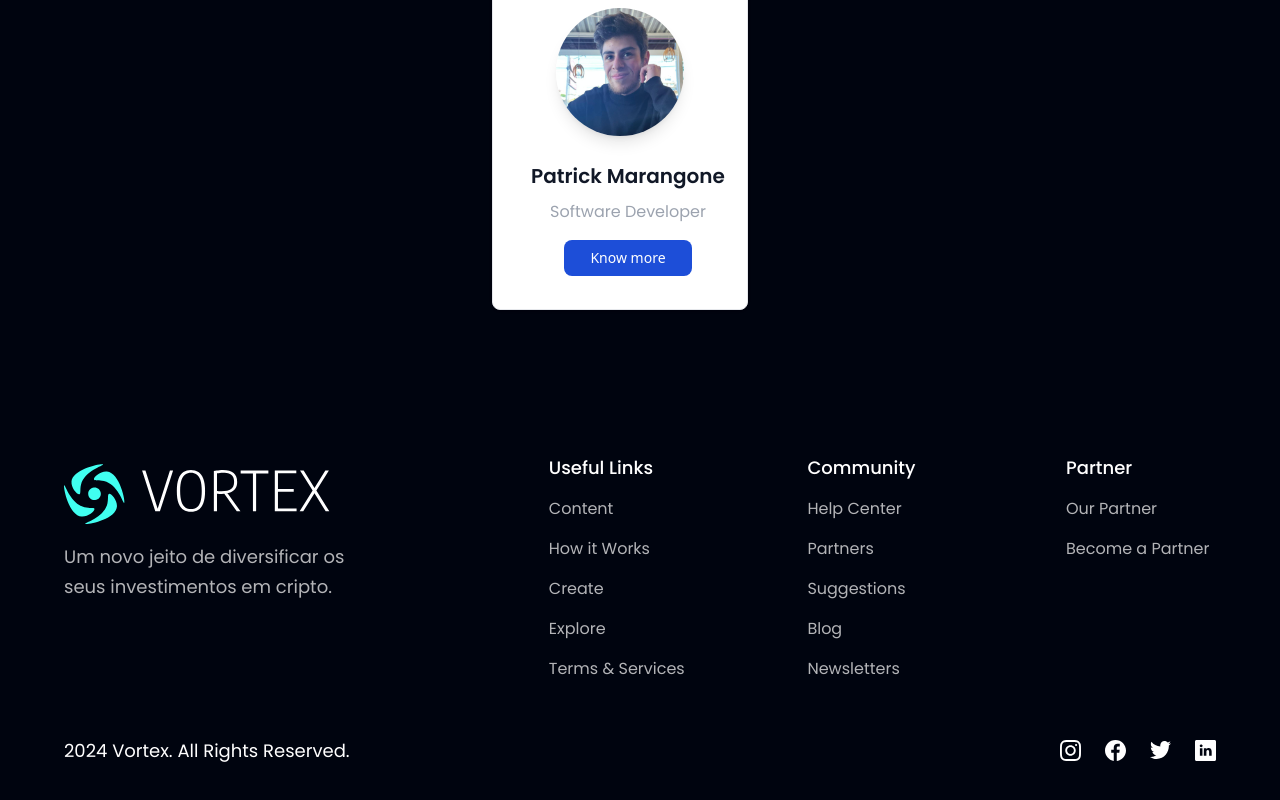
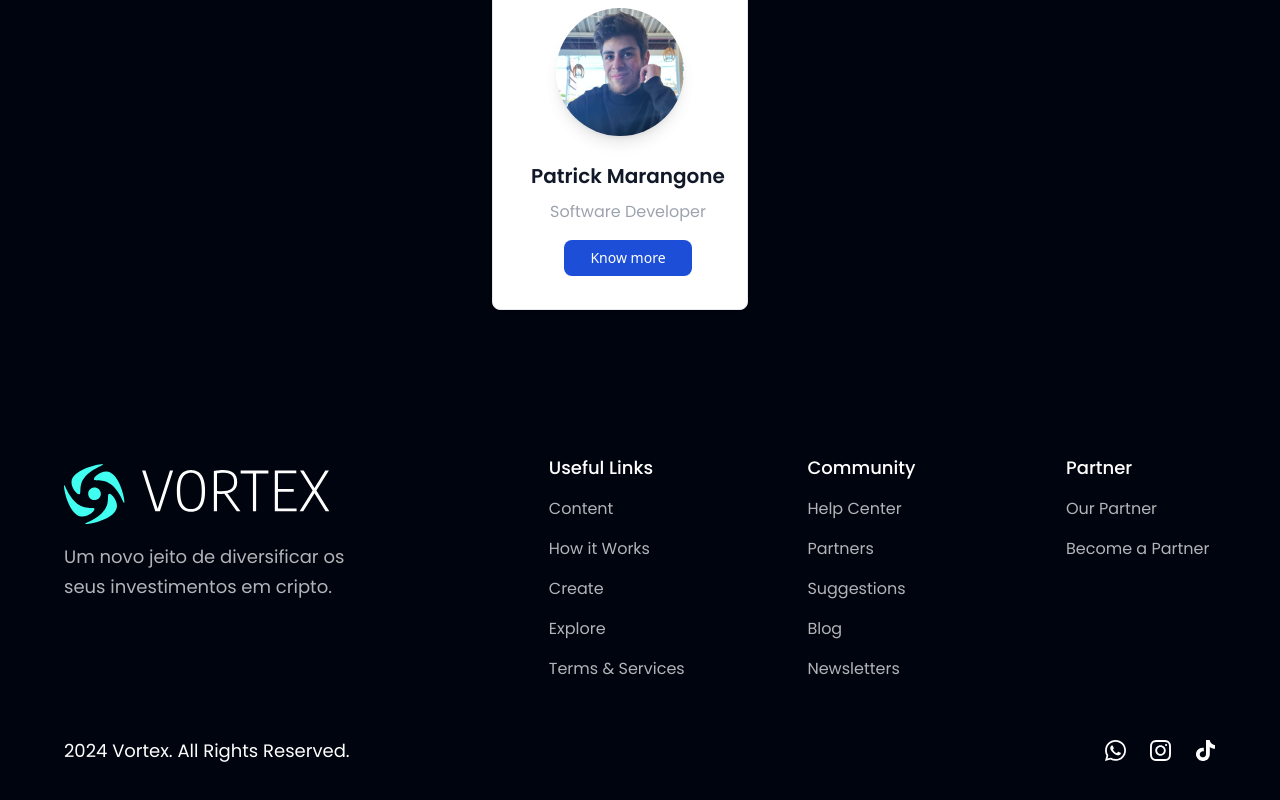
Before and after one commit to VortexMLTrading/Vortex_Front_End, a React (Vite) app in the folder vortex_front_end_test/: page / in a window 1280 px wide. Shown: the part 3305-4105 px from the top of the page. Built offline with nearby package versions, Linux system fonts and the light colour scheme.

Commit message:
Refactor the social media sector, delete unecessary items

```diff
--- a/vortex_front_end_test/src/assets/index.js
+++ b/vortex_front_end_test/src/assets/index.js
@@ -17,10 +17,7 @@ import google from "./google.svg";
 import apple from "./apple.svg";
 import arrowUp from "./arrow-up.svg";
 import discount from "./Discount.svg";
-import facebook from "./facebook.svg";
 import instagram from "./instagram.svg";
-import linkedin from "./linkedin.svg";
-import twitter from "./twitter.svg";
 import people01 from "./people01.png";
 import people02 from "./people02.png";
 import people03 from "./people03.png";
@@ -54,10 +51,7 @@ export {
   apple,
   arrowUp,
   discount,
-  facebook,
   instagram,
-  linkedin,
-  twitter,
   people01,
   people02,
   people03,
--- a/vortex_front_end_test/src/constants/index.js
+++ b/vortex_front_end_test/src/constants/index.js
@@ -1,4 +1,4 @@
-import { teamplayer01, teamplayer02, teamplayer03, teamplayer04, people01, people02, people03, facebook, instagram, linkedin, twitter, airbnb, binance, coinbase, dropbox, send, shield, star  } from "../assets";
+import { teamplayer01, teamplayer02, teamplayer03, teamplayer04, people01, people02, people03, instagram, tiktok, send, shield, star, whatsapp  } from "../assets";
 
 //basic plain data that can be changed by nonprogrammers
 
@@ -193,41 +193,17 @@ export const footerLinks = [
 export const socialMedia = [
   {
     id: "social-media-1",
+    icon: whatsapp,
+    link: "https://www.whatsapp.com/",
+  },
+  {
+    id: "social-media-2",
     icon: instagram,
     link: "https://www.instagram.com/",
   },
   {
-    id: "social-media-2",
-    icon: facebook,
-    link: "https://www.facebook.com/",
-  },
-  {
     id: "social-media-3",
-    icon: twitter,
-    link: "https://www.twitter.com/",
-  },
-  {
-    id: "social-media-4",
-    icon: linkedin,
-    link: "https://www.linkedin.com/",
+    icon: tiktok,
+    link: "https://www.tiktok.com/",
   },
 ];
-
-export const clients = [
-  {
-    id: "client-1",
-    logo: airbnb,
-  },
-  {
-    id: "client-2",
-    logo: binance,
-  },
-  {
-    id: "client-3",
-    logo: coinbase,
-  },
-  {
-    id: "client-4",
-    logo: dropbox,
-  },
-];
```
Also changed, not shown: vortex_front_end_test/src/assets/facebook.svg (deleted), vortex_front_end_test/src/assets/linkedin.svg (deleted).
